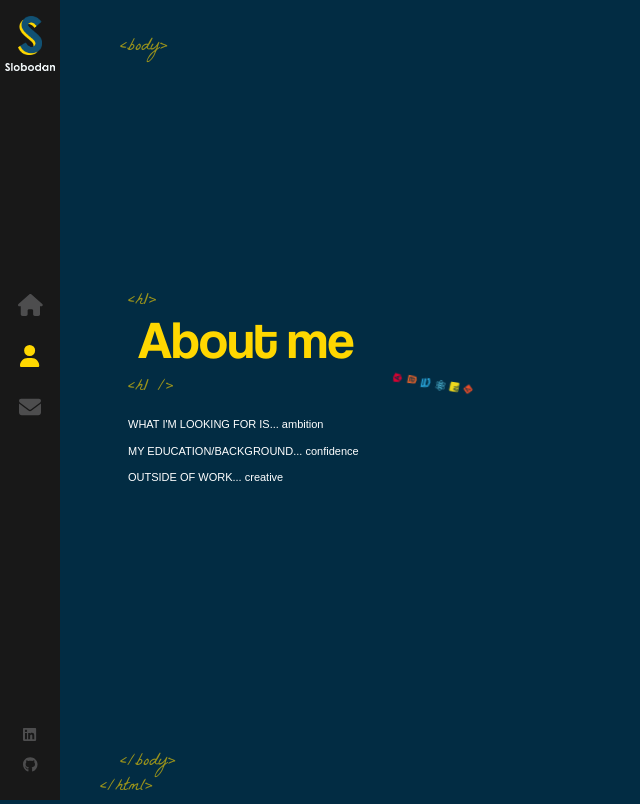
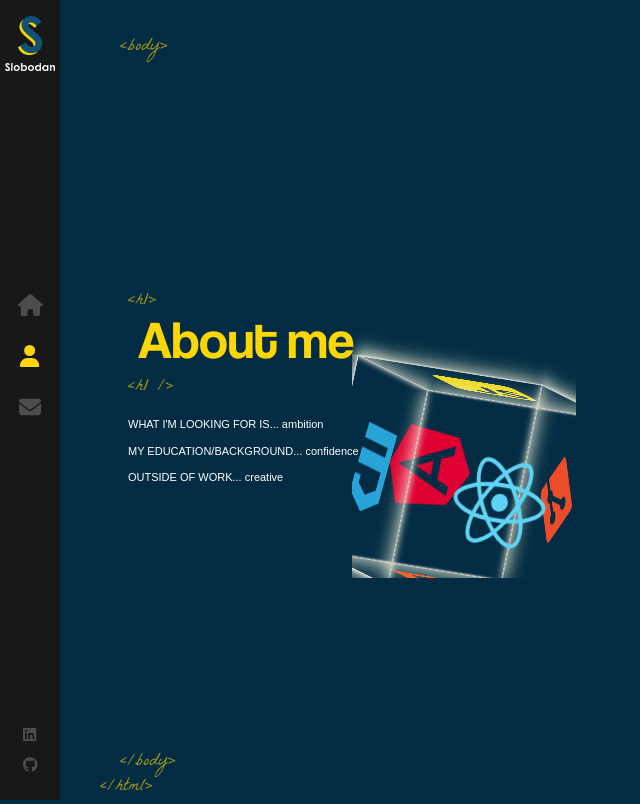
Before and after one commit to BBurleigh/React-Portfolio, a React (Create React App) app: page /about in a window 1280 px wide. Shown: the whole page, without its empty margins (0-640 px from the left). Built offline with nearby package versions, Linux system fonts and the light colour scheme.

Commit message:
added a more 3d effect to the cubespinner, where each badge will display

```diff
--- a/src/components/About/index.scss
+++ b/src/components/About/index.scss
@@ -17,6 +17,50 @@
     transform-style: preserve-3d;
     transform-origin: 100px 100px 0;
     margin-left: calc(50% - 100px);
+
+    div {
+        position: absolute;
+        width: 200px;
+        height: 200px;
+        border: 1px solid #ccc;
+        background: rbg(255, 255, 255, 0.4);
+        font-size: 100px;
+        display: flex;
+        justify-content: center;
+        align-items: center;
+        box-shadow: 0 0 20px 0px lightyellow;
+    }
+
+    .face1 {
+        transform: translateZ(100px);
+        color: #dd0031;
+    }
+
+    .face2 {
+        transform: rotateY(90deg) translateZ(100px);
+        color: #f06529;
+      }
+
+      .face3 {
+        transform: rotateY(90deg) rotateX(90deg) translateZ(100px);
+        color: #28a4d9;
+      }
+
+      .face4 {
+        transform: rotateY(180deg) rotateZ(90deg) translateZ(100px);
+        color: #5ed4f4;
+      }
+
+      .face5 {
+        transform: rotateY(-90deg) rotateZ(90deg) translateZ(100px);
+        color: #efd81d;
+      }
+
+      .face6 {
+        transform: rotateX(-90deg) translateZ(100px);
+        color: #ec4d28;
+      }
+
 }
 
 @keyframes spincube {
@@ -39,4 +83,5 @@
     83% {
         transform: rotateX(90deg);
     }
+
 }
```
